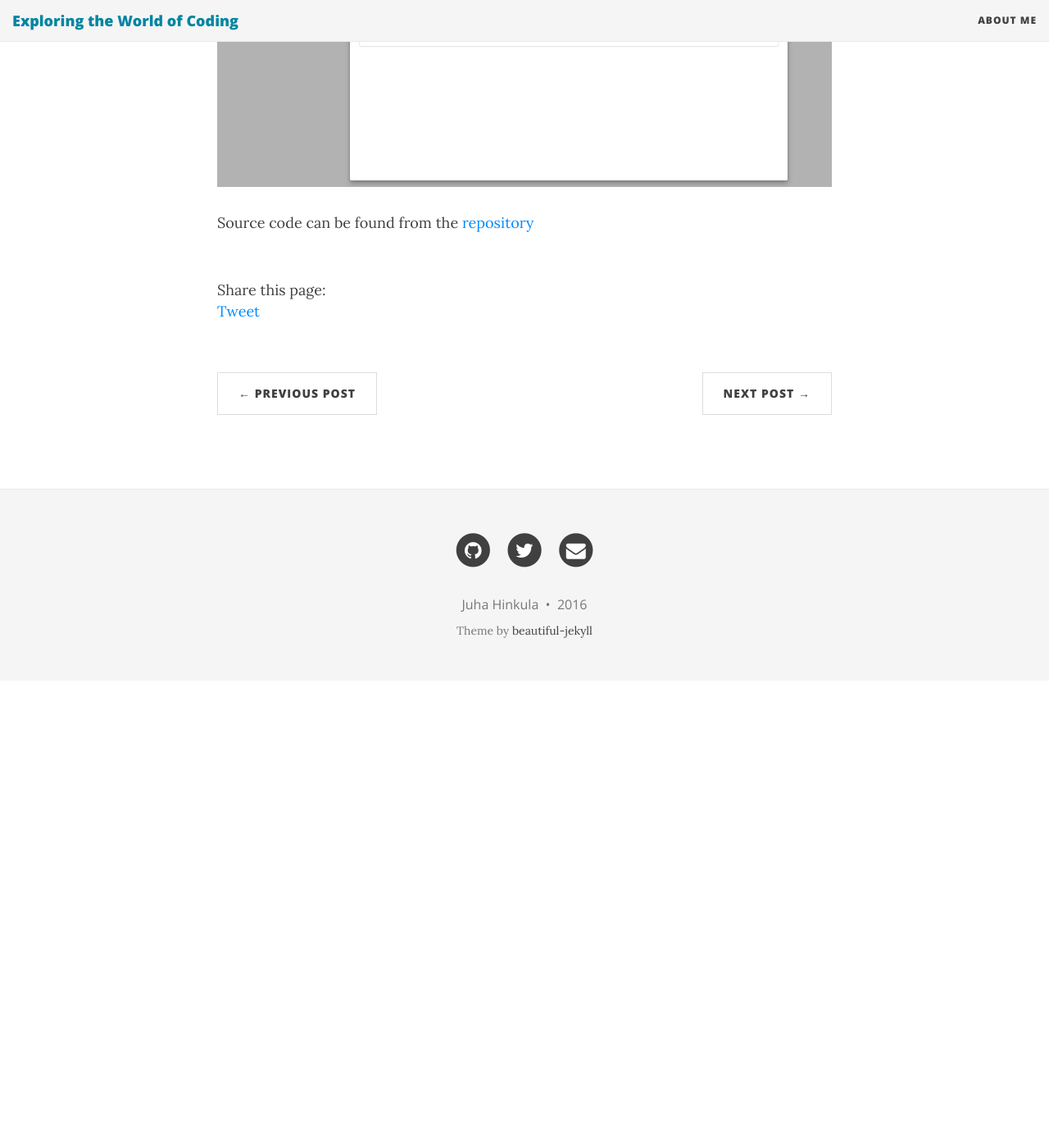
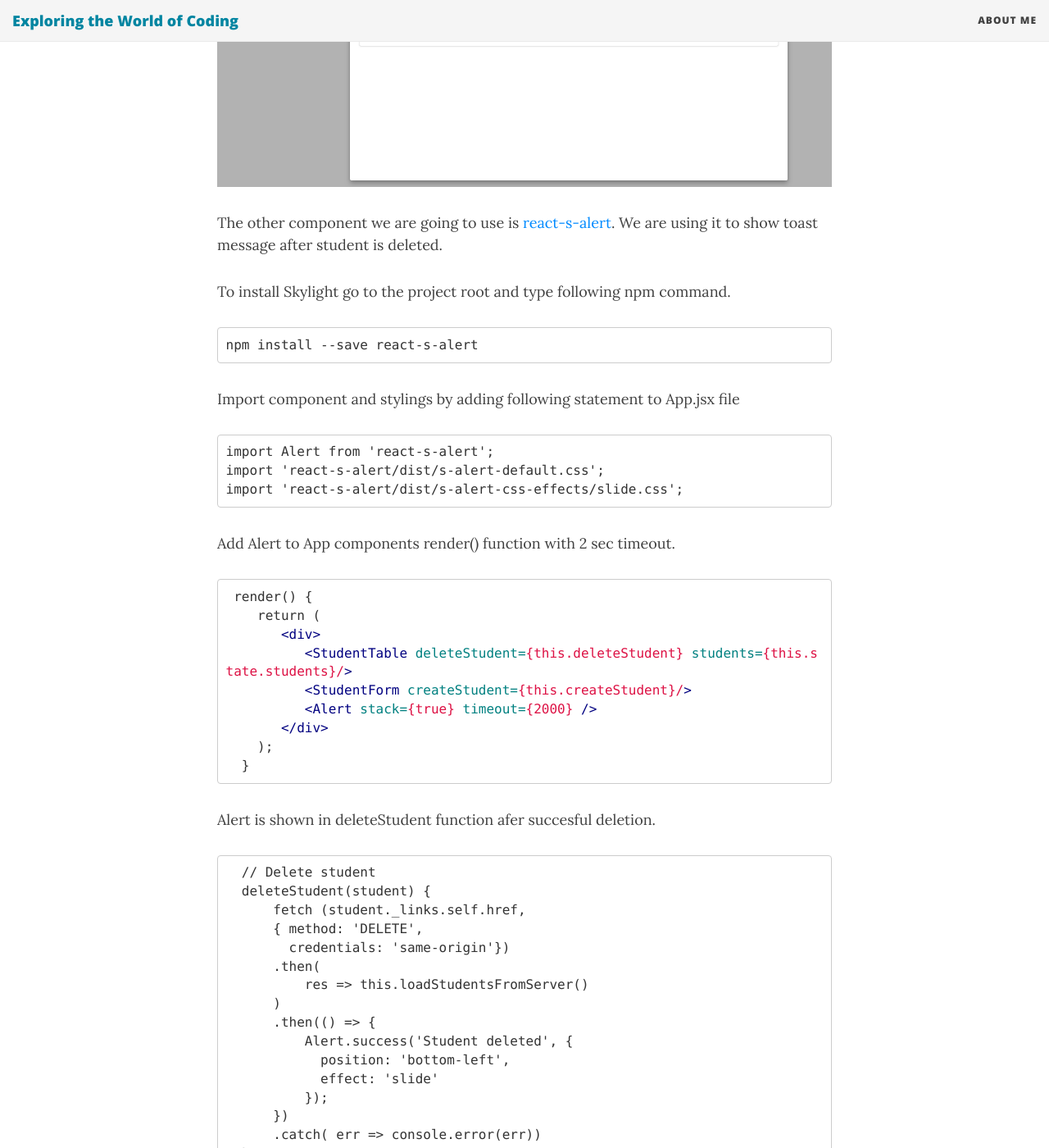
Before and after one commit to juhahinkula/juhahinkula.github.io, a Jekyll site: the page built from _posts/2016-12-05-reactcomponents.markdown, in a window 1280 px wide and 1400 px high, scrolled down 2040 px. Shown: the whole window at 82% size. Built offline with Jekyll 4.4.1, drawn with Linux system fonts in a browser that asks for light colours; nearby versions of some CDN libraries; comment, search, counter and statistics services are not loaded; before the commit the page ends 2870 px from its top, so only the background shows below that; some of the changed text lies outside the part shown.

Commit message:
new post

```diff
--- a/_posts/2016-12-05-reactcomponents.markdown
+++ b/_posts/2016-12-05-reactcomponents.markdown
@@ -12,7 +12,7 @@ First step is to install Skylight. Go to the project root and type following npm
 npm install --save react-skylight
 {% endhighlight %}
 
-Import Skylight to your application by adding followinf statement to App.jsx file
+Import Skylight to your application by adding following statement to App.jsx file
 
 {% highlight javascript %}
 import SkyLight from 'react-skylight';
@@ -64,4 +64,58 @@ That is only thing we need to transfer it to modal form.
 
 ![screenshot]({{ site.baseurl }}/img/modal.png)
 
+The other component we are going to use is [react-s-alert](https://github.com/juliancwirko/react-s-alert). We are using it to show toast message after student is deleted.
+
+To install Skylight go to the project root and type following npm command.
+
+{% highlight html %}
+npm install --save react-s-alert
+{% endhighlight %}
+
+Import component and stylings by adding following statement to App.jsx file
+
+{% highlight html %}
+import Alert from 'react-s-alert';
+import 'react-s-alert/dist/s-alert-default.css';
+import 'react-s-alert/dist/s-alert-css-effects/slide.css';
+{% endhighlight %}
+
+Add Alert to App components render() function with 2 sec timeout.
+
+{% highlight html %}
+ render() {
+    return (
+       <div>
+          <StudentTable deleteStudent={this.deleteStudent} students={this.state.students}/>
+          <StudentForm createStudent={this.createStudent}/>
+          <Alert stack={true} timeout={2000} />
+       </div>
+    );
+  }
+{% endhighlight %}
+
+Alert is shown in deleteStudent function afer succesful deletion.
+
+{% highlight javascrip %}
+  // Delete student
+  deleteStudent(student) {
+      fetch (student._links.self.href,
+      { method: 'DELETE',
+        credentials: 'same-origin'})
+      .then(
+          res => this.loadStudentsFromServer()
+      )
+      .then(() => {
+          Alert.success('Student deleted', {
+            position: 'bottom-left',
+            effect: 'slide'
+          });
+      })
+      .catch( err => console.error(err))
+  }
+
+{% endhighlight %}
+
+![screenshot]({{ site.baseurl }}/img/toast.png)
+
 Source code can be found from the [repository](https://github.com/juhahinkula/SpringListReact.git)
```
